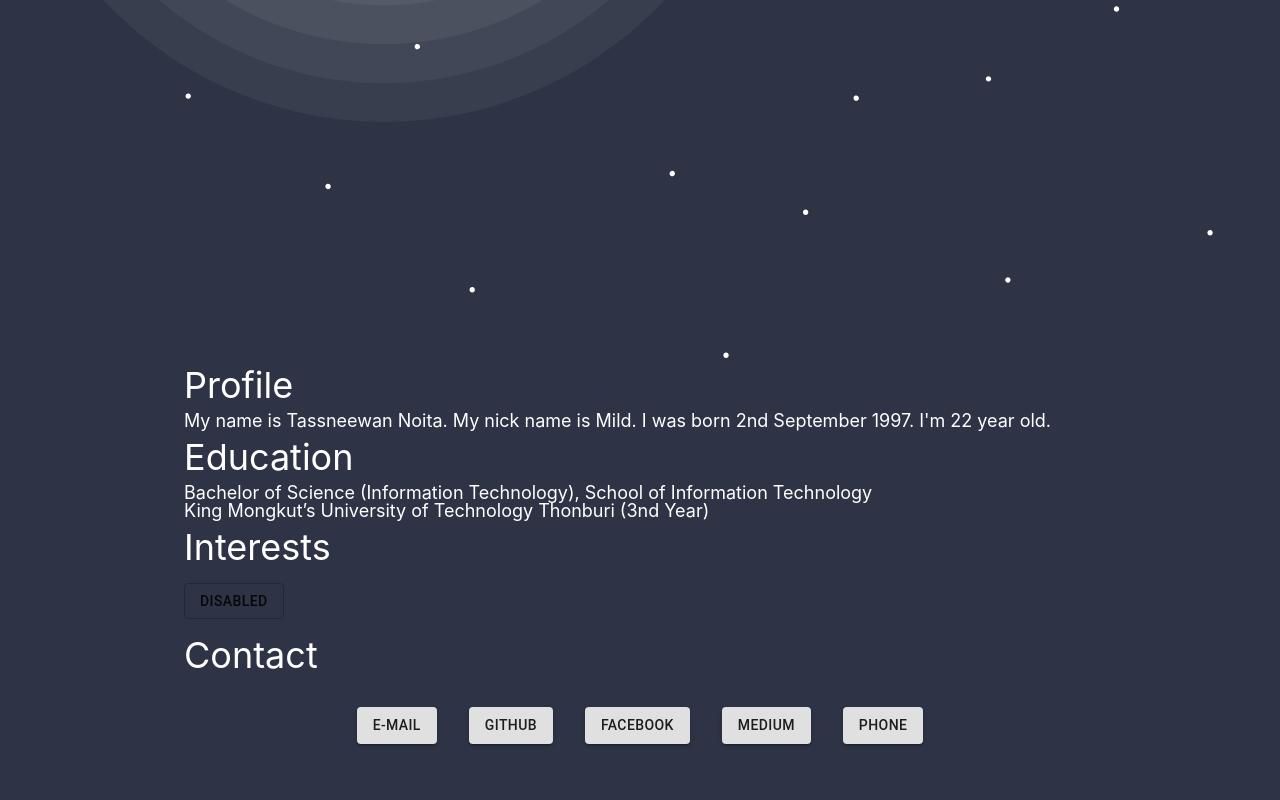
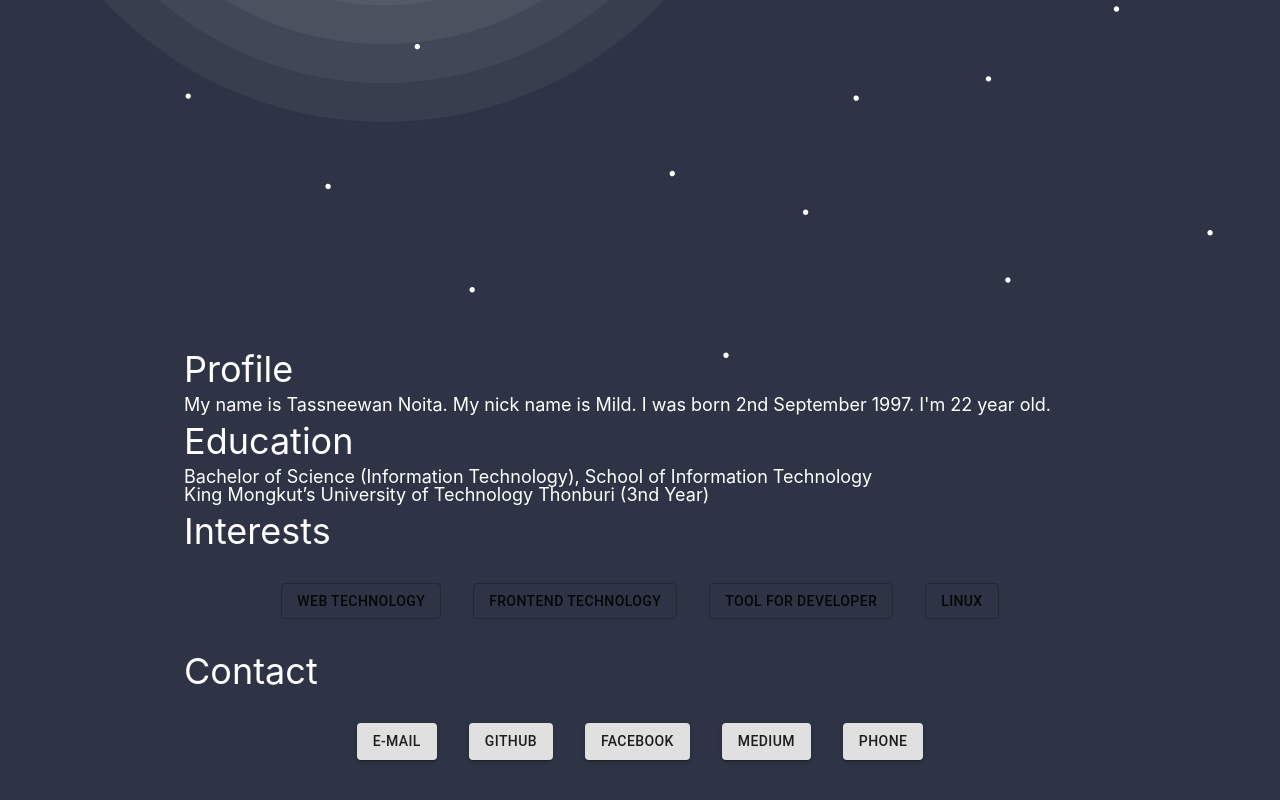
Before and after one commit to mild20091931/mild-portfolio, a React (Create React App) app: page / in a window 1280 px wide. Shown: the part 646-1446 px from the top of the page. Built offline with nearby package versions, Linux system fonts and the light colour scheme.

Commit message:
[Update] refactoring code

```diff
--- a/src/component/Core/Navbar.js
+++ b/src/component/Core/Navbar.js
@@ -1,6 +1,6 @@
 import React from 'react';
 import styled from 'styled-components';
-import { Link, DirectLink, Element , Events, animateScroll, scrollSpy, scroller } from 'react-scroll'
+import { Link, Events, scroller } from 'react-scroll'
 
 const Nav = styled.nav`
   background-color: #525E65;
--- a/src/component/Profile/index.js
+++ b/src/component/Profile/index.js
@@ -11,17 +11,17 @@ const contact = [
   {icon : "phone",text: "0956787294",link: "-"},
 ]
 
-const Interests = [{
-  text: "Web Technology",
-  text: "Frontend Technology",
-  text: "Tool for developer",
-  text: "linux"
-}]
+const interests = [
+  { text: "Web Technology" },
+  { text: "Frontend Technology" },
+  { text: "Tool for developer" },
+  { text: "linux" },
+]
 class index extends Component {
   render() {
     return (
     <React.Fragment>
-      <Container maxWidth="md" >
+      <Container maxWidth="md">
         <Grid item md="12">
           <Title>Profile</Title>
           <Subtitle>My name is Tassneewan Noita. My nick name is Mild. I was born 2nd September 1997. I'm 22 year old.</Subtitle>
@@ -31,11 +31,20 @@ class index extends Component {
           <Subtitle>Bachelor of Science (Information Technology), School of Information Technology</Subtitle>
           <Subtitle>King Mongkut’s University of Technology Thonburi (3nd Year)</Subtitle>
         </Grid>
-        <Grid item md="12">
+        <Grid>
           <Title>Interests</Title>
-          <Button variant="outlined" color="white">
-            Disabled
-          </Button>
+          <Grid container direction="row" justify="center" item md="12">
+          {interests.map((data,i) => {
+            console.log(data.text)
+            return(
+              <Box m={2} key={i}>
+                <Button variant="outlined" color="white">
+                  {data.text}
+                </Button>
+              </Box>
+            )
+          })}
+          </Grid>
         </Grid>
         <Grid>
           <Title>Contact</Title>
```
